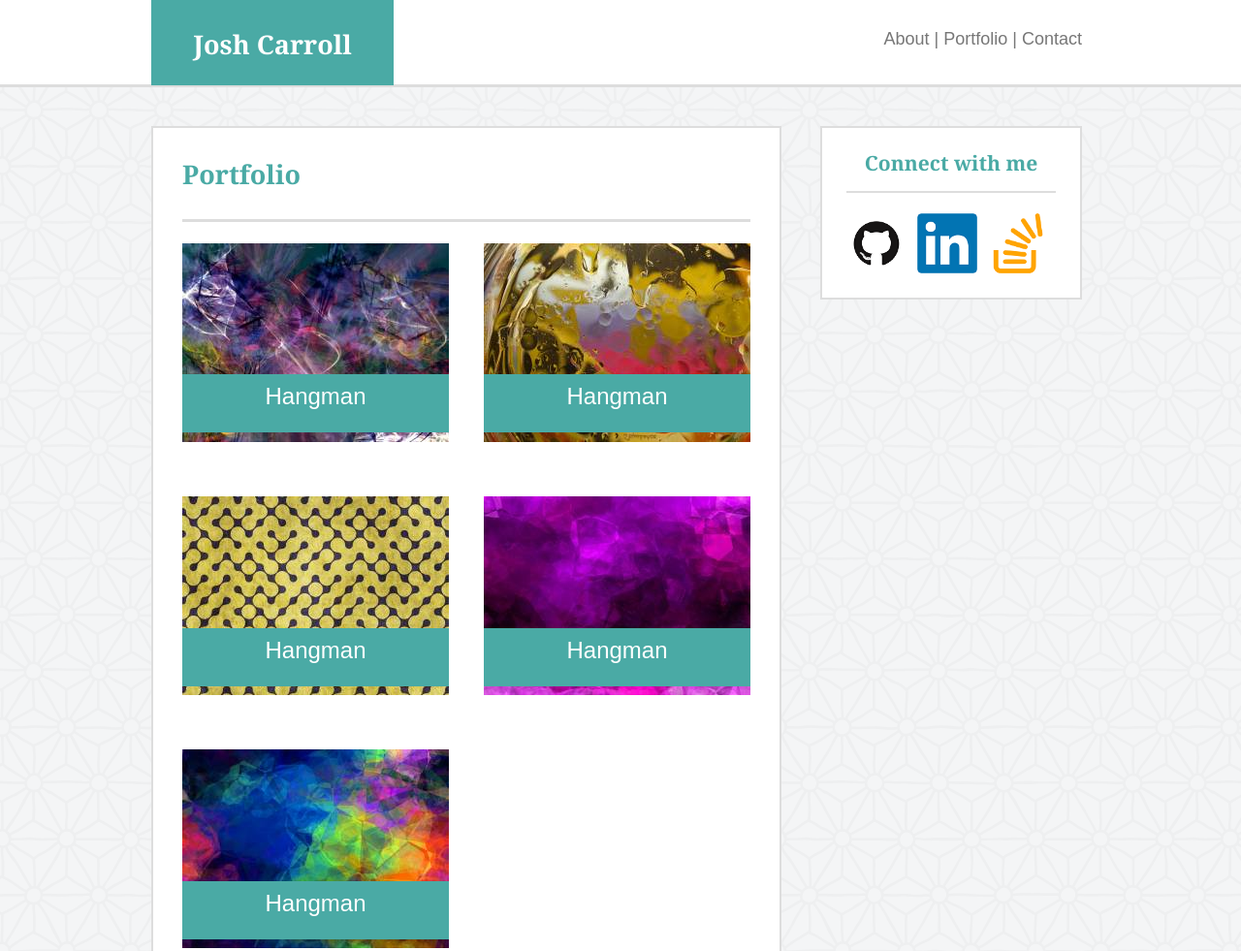
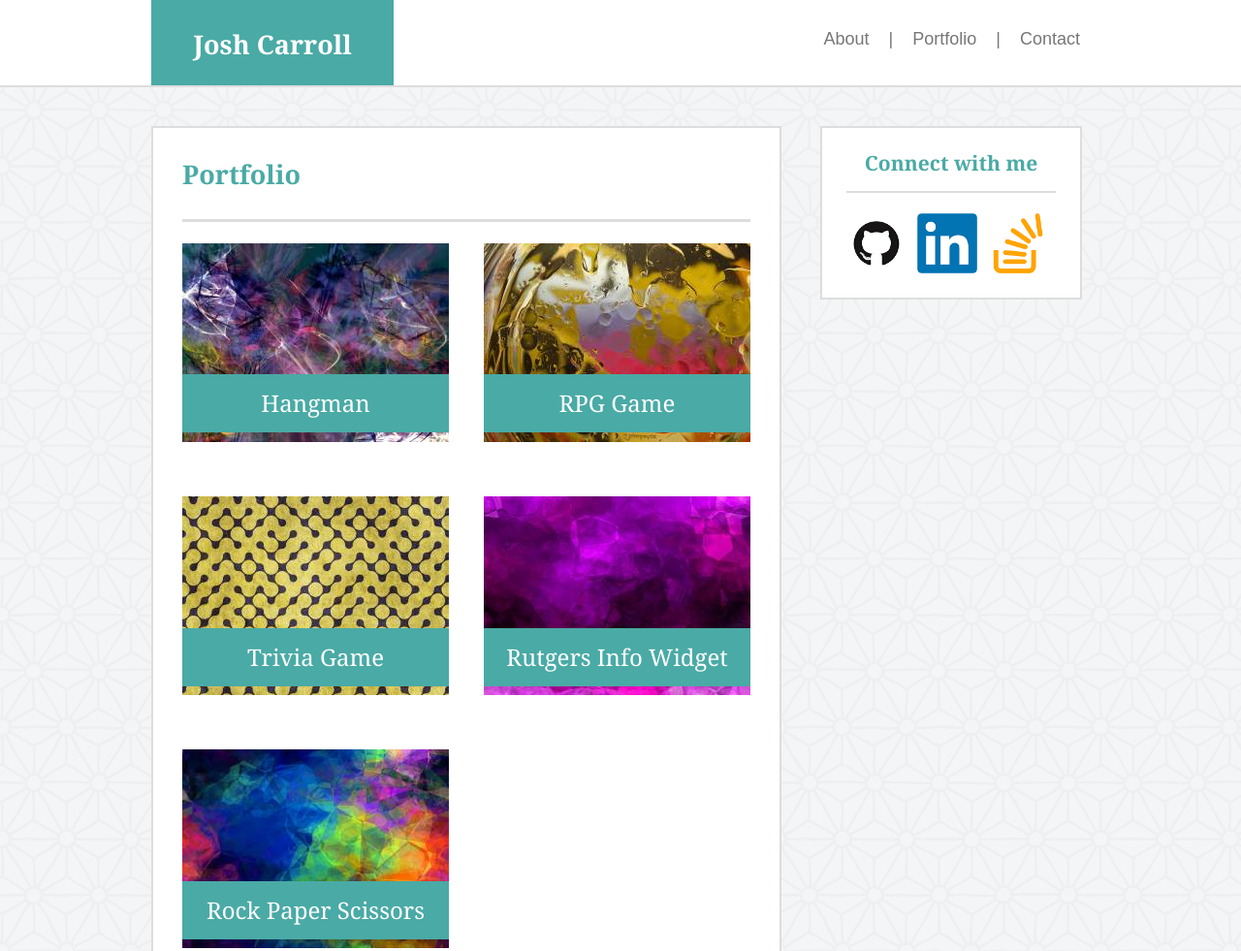
Before and after one commit to jcarroll42/Basic-Portfolio, a plain HTML site: page portfolio.html in a window 1280 px wide. Shown: the top 981 px of the page at 97% size. Drawn offline with Linux system fonts and the light colour scheme.

Commit message:
Full site

```diff
--- a/assets/css/style.css
+++ b/assets/css/style.css
@@ -3,11 +3,11 @@
 
 }
 html{
-	/* height:100%; */
+	height:100%;
 }
 
 body{
-	/*height:100%; */
+	height:100%;
 	color:#777777;
 	font-family:'Arial', 'Helvetica Neue', Helvetica, sans-serif;
 	font-size: 18px;
@@ -19,29 +19,31 @@ body{
 
 }
 
-.push{
-	height: 80px;
-}
 
 .navbar{
 	background:#ffffff;
 	color:#777777;
 	height:90px;
-
-	border:0px 0px 2px 0px;
+	border-bottom:2px;
 	border-style:hidden hidden solid hidden;
 	border-color:#dddddd;
 	margin: 0px;
+	overflow:auto;
+
 
 
 }
 
 .navlinkbox{
 	height:80px;
-	width:220px;
+	width:280px;
 	float: left;
 	padding:30px 0px 0px 0px;
 	text-align: right;
+	position:absolute;
+	margin: 0px 0px 0px 834px;
+
+
 }
 
 aside{
@@ -59,7 +61,7 @@ aside{
 	width:100%;
 	overflow:auto;
 	clear:both;
-	/*min-height:100%;*/
+	min-height:100%;
 
 	/*height:100%;*/
 	margin-bottom:-80px;
@@ -88,7 +90,7 @@ aside{
 	border-style: solid;
 	padding:0px 25px 25px 25px;
 	float:left;
-	margin: 40px 40px 40px 0px;
+	margin: 40px 0px 40px 0px;
 	text-align: center;
 	/*position:fixed;*/
 }
@@ -106,7 +108,7 @@ footer{
 	border-style: solid hidden hidden hidden;
 	clear:both;
 	padding:23px 0px 0px 0px;
-	/*position: absolute;
+	/*position: fixed;
 	z-index: 9000;*/
 
 }
@@ -174,6 +176,9 @@ img {
 	text-align: center;
 	color: #ffffff;
 	background:#4aaaa5;
+	font-family: 'Georgia', Times, Times New Roman, serif;
+	padding-top:7px;
+
 
 
 }
@@ -218,3 +223,18 @@ textarea{
 	height:200px;
 
 }
+
+.contentwrapper{
+	width:1150px;
+	margin:0;
+	padding:0;
+	border:0;
+	height:100%;
+
+
+}
+
+a{
+	text-decoration: none;
+	color:#777777;
+}
--- a/portfolio.html
+++ b/portfolio.html
@@ -7,8 +7,9 @@
 		<link rel="stylesheet" type="text/css" href="assets/css/style.css">
 
 	</head>
+
 	<body>
-
+	<div class="wrapper">
 
 
 		<div class="navbar">
@@ -19,27 +20,46 @@
 			</aside>
 
 			<div class="navlinkbox">
-			About   |   Portfolio 	|   Contact
+				<a href="index.html">About</a>  &nbsp;&nbsp; | &nbsp;&nbsp;  <a href="portfolio.html">Portfolio</a> &nbsp;&nbsp;	| &nbsp;&nbsp;  <a href="contact.html">Contact</a>
 			</div>
 
 		</div>
 
-	<div class="wrapper">
+		<div class="contentwrapper">
 
 			<div class="main-content">
 
 				<h2>Portfolio</h2>
 
 				<img src="assets/images/portfoliothumb1.jpg" class="portfolioimageright">
-			<div class="boxes box1">Hangman</div>
+
+				<div class="boxes box1">
+					Hangman
+				</div>
+
 				<img src="assets/images/portfoliothumb2.jpg">
-			<div class="boxes box2">Hangman</div>
+
+				<div class="boxes box2">
+					RPG Game
+				</div>
+
 				<img src="assets/images/portfoliothumb3.jpg" class="portfolioimageright">
-			<div class="boxes box3">Hangman</div>
+
+				<div class="boxes box3">
+					Trivia Game
+				</div>
+
 				<img src="assets/images/portfoliothumb4.jpg">
-			<div class="boxes box4">Hangman</div>
+
+				<div class="boxes box4">
+					Rutgers Info Widget
+				</div>
+
 				<img src="assets/images/portfoliothumb5.jpg" class="portfolioimageright">
-			<div class="boxes box5">Hangman</div>
+
+				<div class="boxes box5">
+					Rock Paper Scissors
+				</div>
 
 
 
@@ -47,11 +67,17 @@
 
 			<div class="sidebar">
 				<h3>Connect with me</h3>
+				<a href="https://github.com/jcarroll42" target="_blank">
 					<img src="assets/images/GitHub-Mark.png" class="icons">
+				</a>
+				<a href="https://www.linkedin.com/in/josh-carroll-5233b969" target="_blank">
 					<img src="assets/images/LinkedIn_logo_initials.png" class="icons middle-icon">
+				</a>
+				<a href="http://stackoverflow.com/users/6264644/josh-carroll" target="_blank">
 					<img src="assets/images/stackoverflow-6-xxl.png" class="icons">
+				</a>
 			</div>
-
+		</div>
 	</div>
 		<footer>Copyright 2016 Josh Carroll</footer>
 
```
Also changed, not shown: contact.html (+14 -12 lines), index.html (+15 -6 lines). Lines whose indentation alone changed are shown as unchanged.
